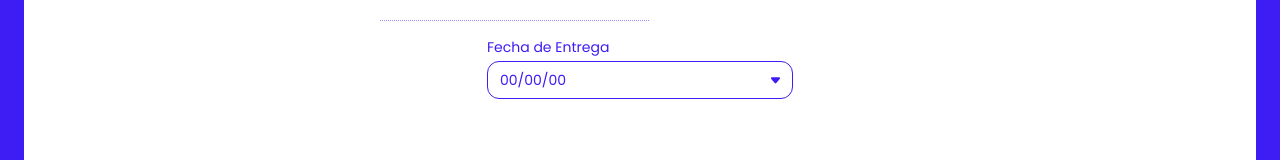
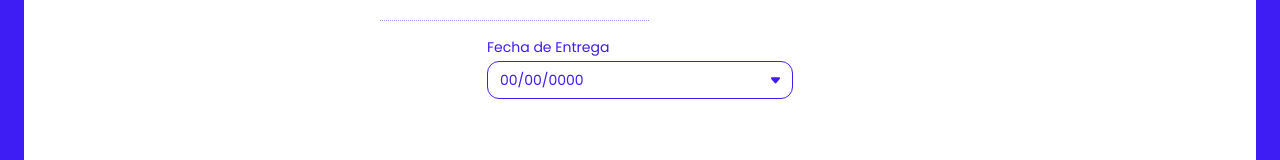
Before and after one commit to AlexisMartinez98/fastDelivery-backoffice, a Next.js app: page /backoffice/add_packages in a window 1280 px wide. Shown: the part 417-577 px from the top of the page. Built offline with nearby package versions, Linux system fonts and the light colour scheme.

Commit message:
fix: bug - finish arrangement format date

```diff
--- a/src/app/backoffice/add_packages/page.tsx
+++ b/src/app/backoffice/add_packages/page.tsx
@@ -43,7 +43,7 @@ const page = () => {
       .then((res) => {
         toast.success(res.data.msg);
         setPackageData({ direction: "", name: "", weight: "" });
-        setDeadline("");
+        setDeadline("00/00/0000");
       })
       .catch((error) => {
         console.log(error);
@@ -143,7 +143,7 @@ const page = () => {
                 >
                   Fecha de Entrega
                 </label>
-                <Calendar setDeadline={setDeadline} />
+                <Calendar deadline={deadline} setDeadline={setDeadline} />
               </div>
             </div>
 
--- a/src/app/components/Calendar.tsx
+++ b/src/app/components/Calendar.tsx
@@ -2,6 +2,7 @@ import React, { useState } from "react";
 import DatePicker from "react-datepicker";
 import "react-datepicker/dist/react-datepicker.css";
 interface CalendarProps {
+  deadline: string;
   setDeadline: (date: string) => void;
 }
 
@@ -11,7 +12,10 @@ const Calendar: React.FC<CalendarProps> = (props) => {
   const handleDateChange = (date: Date | null) => {
     setSelectedDate(date);
     if (date) {
-      props.setDeadline(date.toLocaleDateString());
+      const formattedDate = date.toISOString().split("T")[0];
+      const formattedDateArray = formattedDate.split("-");
+      const formattedDateString = `${formattedDateArray[0]}-${formattedDateArray[1]}-${formattedDateArray[2]}`;
+      props.setDeadline(formattedDateString);
     } else {
       props.setDeadline("");
     }
@@ -31,8 +35,8 @@ const Calendar: React.FC<CalendarProps> = (props) => {
       <DatePicker
         selected={selectedDate}
         onChange={handleDateChange}
-        dateFormat="dd/MM/yy"
-        placeholderText="00/00/00"
+        dateFormat="dd/MM/yyyy"
+        placeholderText="00/00/0000"
         isClearable={false}
         className="placeholder-[#3D1DF3] w-full"
         filterDate={filterDate}
```
